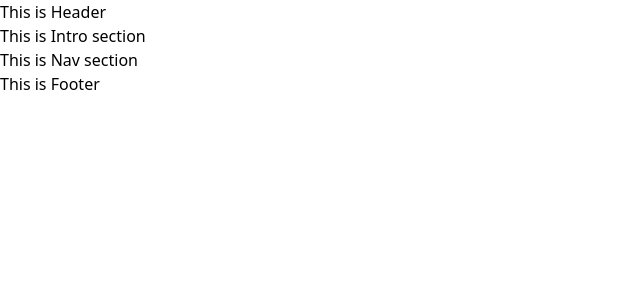
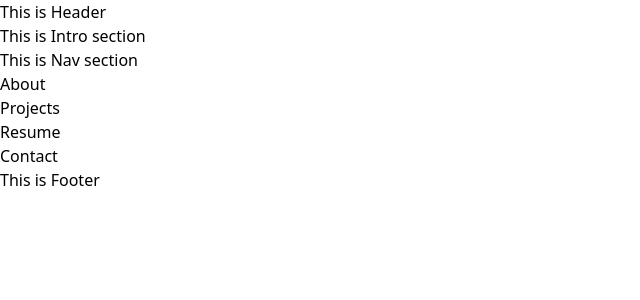
Before and after one commit to Dev-Tuhin01/Portfolio, a React (Vite) app: page / in a window 1280 px wide. Shown: the top 300 px of the page, without its empty margins (0-640 px from the left). Built offline with nearby package versions, Linux system fonts and the light colour scheme.

Commit message:
Finished the base code for the website
Added the navigation
Added page not found error page

[Ticket:x]

```diff
--- a/src/App.tsx
+++ b/src/App.tsx
@@ -8,6 +8,7 @@ import About from "./pages/about/About";
 import Contact from "./pages/contact/Contact";
 import Projects from "./pages/projects/Projects";
 import Resume from "./pages/resume/Resume";
+import NotFound from "./pages/notFound/NotFound";
 
 function App() {
   return (
@@ -20,6 +21,7 @@ function App() {
           <Route path="contact" element={<Contact />} />
           <Route path="projects" element={<Projects />} />
           <Route path="resume" element={<Resume />} />
+          <Route path="*" element={<NotFound />} />
         </Routes>
       </BrowserRouter>
       <Footer />
--- a/src/pages/hero/nav/Nav.tsx
+++ b/src/pages/hero/nav/Nav.tsx
@@ -1,5 +1,26 @@
+import { Link } from "react-router-dom";
 const Nav = () => {
-  return <h2>This is Nav section</h2>;
+  return (
+    <>
+      <h2>This is Nav section</h2>
+      <nav>
+        <ul>
+          <li>
+            <Link to="/about">About</Link>
+          </li>
+          <li>
+            <Link to="/projects">Projects</Link>
+          </li>
+          <li>
+            <Link to="/resume">Resume</Link>
+          </li>
+          <li>
+            <Link to="/contact">Contact</Link>
+          </li>
+        </ul>
+      </nav>
+    </>
+  );
 };
 
 export default Nav;
--- /dev/null
+++ b/src/pages/notFound/NotFound.tsx
@@ -0,0 +1,10 @@
+const NotFound = () => {
+  return (
+    <>
+      <h1 className="text-4xl text-red-900">404</h1>
+      <h2>Page not found</h2>
+    </>
+  );
+};
+
+export default NotFound;
```
